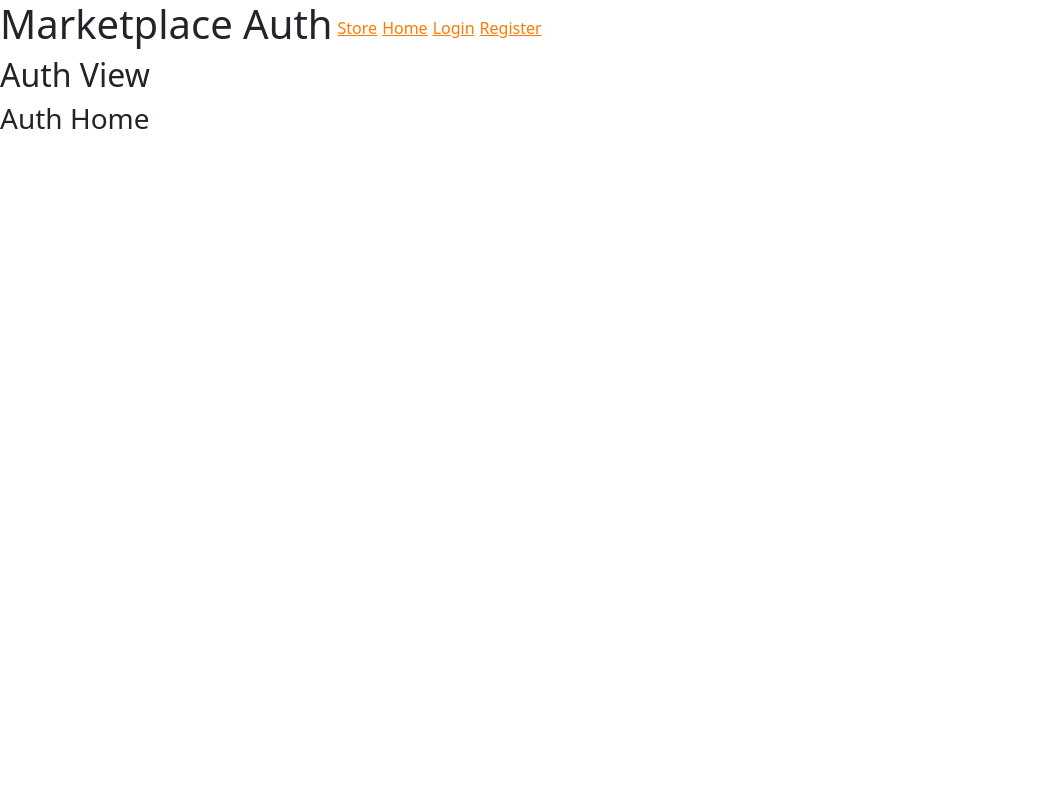
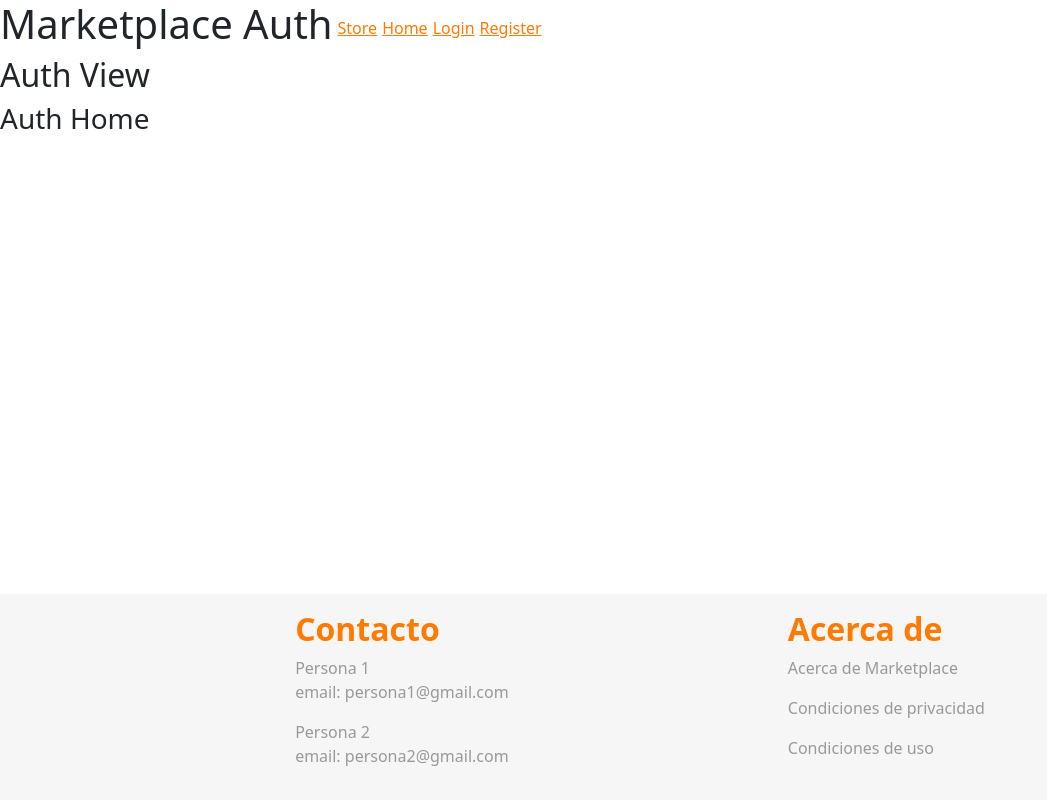
Before and after one commit to anpelodo/MarketPlace-react-ciclo4, a React (Create React App) app: page /auth in a window 1280 px wide. Shown: the whole page, without its empty margins (0-1047 px from the left). Built offline with nearby package versions, Linux system fonts and the light colour scheme.

Commit message:
Se crea el Footer

```diff
--- a/src/App.scss
+++ b/src/App.scss
@@ -4,10 +4,10 @@
 $primary: #ff7a00;
 $secondary: #ffbd80;
 // $success: $green;
-// $info: $cyan;
+$info: #999999;
 // $warning: $yellow;
 // $danger: $red;
-// $light: $gray-100;
+$light: #f6f6f6;
 // $dark: $gray-900;
 
 @import "~bootstrap/scss/bootstrap";
--- a/src/index.scss
+++ b/src/index.scss
@@ -1,13 +1,20 @@
 body {
   margin: 0;
-  font-family: -apple-system, BlinkMacSystemFont, 'Segoe UI', 'Roboto', 'Oxygen',
-    'Ubuntu', 'Cantarell', 'Fira Sans', 'Droid Sans', 'Helvetica Neue',
+  font-family: -apple-system, BlinkMacSystemFont, "Segoe UI", "Roboto", "Oxygen",
+    "Ubuntu", "Cantarell", "Fira Sans", "Droid Sans", "Helvetica Neue",
     sans-serif;
   -webkit-font-smoothing: antialiased;
   -moz-osx-font-smoothing: grayscale;
 }
 
 code {
-  font-family: source-code-pro, Menlo, Monaco, Consolas, 'Courier New',
+  font-family: source-code-pro, Menlo, Monaco, Consolas, "Courier New",
     monospace;
 }
+
+.content-footer {
+  min-height: 100vh;
+  display: flex;
+  flex-direction: column;
+  justify-content: space-between;
+}
--- a/src/modules/auth/AuthView.js
+++ b/src/modules/auth/AuthView.js
@@ -1,16 +1,18 @@
-import React from "react";
-import { Switch, Route, Redirect, useRouteMatch } from "react-router-dom";
+import React from 'react';
+import { Switch, Route, Redirect, useRouteMatch } from 'react-router-dom';
 
-import AuthHeader from "./components/AuthHeader";
-import AuthHome from "./views/AuthHome";
-import AuthLogin from "./views/AuthLogin";
-import AuthRegister from "./views/AuthRegister";
+import AuthHeader from './components/AuthHeader';
+import AuthHome from './views/AuthHome';
+import AuthLogin from './views/AuthLogin';
+import AuthRegister from './views/AuthRegister';
+import Footer from '../common/Footer';
 
 export default function AuthView() {
   let { path } = useRouteMatch();
 
   return (
-    <React.Fragment>
+    <div className="content-footer">
+      <div>
         <AuthHeader />
         <h2>Auth View</h2>
 
@@ -31,6 +33,9 @@ export default function AuthView() {
             <Redirect to="404-not-found" />
           </Route>
         </Switch>
-    </React.Fragment>
+      </div>
+
+      <Footer />
+    </div>
   );
 }
--- /dev/null
+++ b/src/modules/common/Footer.js
@@ -0,0 +1,32 @@
+import React from 'react';
+
+export default function Footer() {
+  return (
+    <footer className="d-flex flex-column flex-sm-row align-items-center align-items-sm-start justify-content-evenly bg-light p-3">
+      <div className="d-flex flex-column">
+        <h2 className="fw-bold text-primary">Contacto</h2>
+
+        <div className="text-info">
+          <p>
+            <div> Persona 1 </div>
+            <div> email: persona1@gmail.com </div>
+          </p>
+          <p>
+            <div> Persona 2 </div>
+            <div> email: persona2@gmail.com </div>
+          </p>
+        </div>
+      </div>
+
+      <div className="d-flex flex-column">
+        <h2 className="fw-bold text-primary">Acerca de</h2>
+
+        <div className="text-info">
+          <p> Acerca de Marketplace </p>
+          <p> Condiciones de privacidad </p>
+          <p> Condiciones de uso </p>
+        </div>
+      </div>
+    </footer>
+  );
+}
--- a/src/modules/home/HomeView.js
+++ b/src/modules/home/HomeView.js
@@ -6,13 +6,14 @@ import HomeHeader from './components/HomeHeader';
 import CartView from './views/CartView';
 import ProductView from './views/ProductView';
 import StoreView from './views/StoreView';
-import HomeFooter from './components/HomeFooter';
+import Footer from '../common/Footer';
 
 export default function HomeView(props) {
   let { path } = useRouteMatch();
 
   return (
-    <React.Fragment>
+    <div className="content-footer">
+      <div>
         <HomeHeader />
 
         <h2>Home View</h2>
@@ -34,8 +35,9 @@ export default function HomeView(props) {
             <Redirect to="/404-not-found" />
           </Route>
         </Switch>
+      </div>
 
-      <HomeFooter />
-    </React.Fragment>
+      <Footer />
+    </div>
   );
 }
--- a/src/modules/home/components/HomeFooter.js
+++ /dev/null
@@ -1,9 +0,0 @@
-import React from 'react';
-
-export default function HomeFooter() {
-  return (
-    <footer>
-      <div></div>
-    </footer>
-  );
-}
```
Lines whose indentation alone changed are shown as unchanged.
